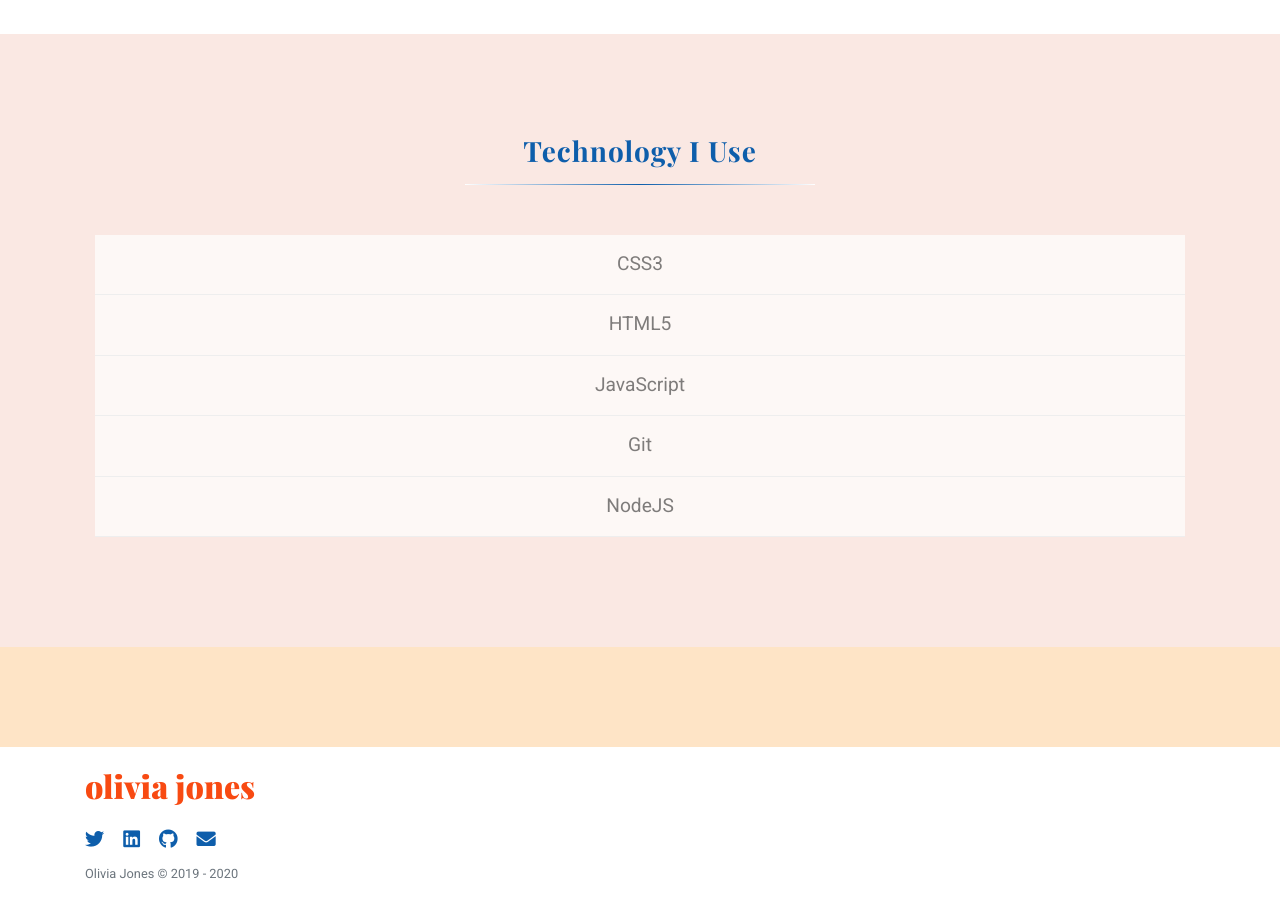
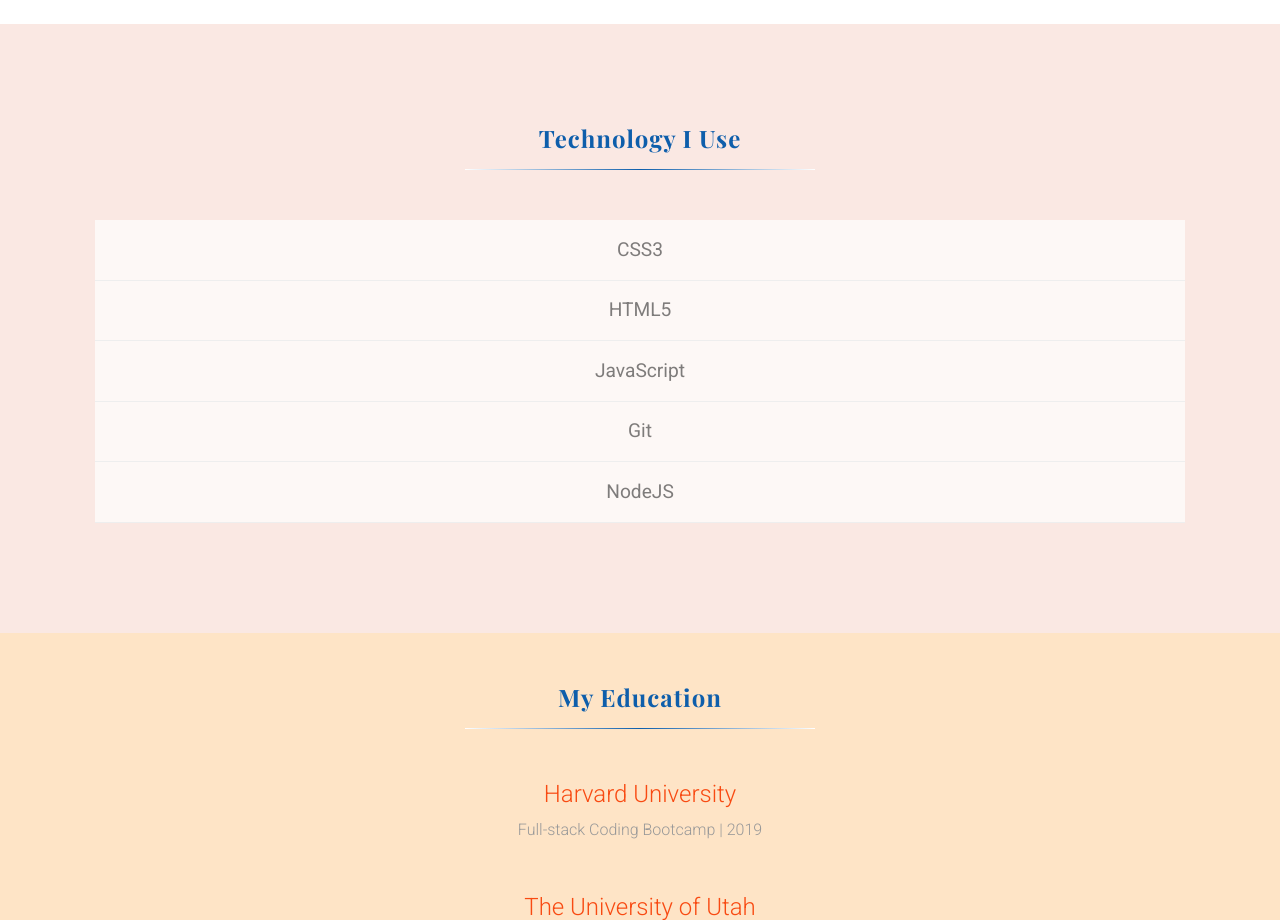
Before and after one commit to acd37/er-portfolio-03, a plain HTML site: page index.html in a window 1280 px wide. Shown: the part 1880-2800 px from the top of the page. Drawn offline with nearby package versions, Linux system fonts and the light colour scheme.

Commit message:
adds education section

```diff
--- a/assets/css/app.css
+++ b/assets/css/app.css
@@ -17,7 +17,10 @@
 
 h3 {
     font-family: 'Playfair Display', serif;
+    font-size: 1.5rem;
     letter-spacing: 1px;
+    text-align: center;
+    color: #0e5eab;
 }
 
 h5 {
@@ -35,6 +38,15 @@
 .btn-primary:focus {
     background-color: #f39d9b !important;
     border-color: #f39d9b !important;
+}
+
+.title-underline{
+    border: 0;
+    height: 1px;
+    background: #333;
+    background-image: linear-gradient(to right, #fff, #0e5eab, #fff);
+    max-width: 350px;
+    margin-bottom: 50px;
 }
 
 .fragment {
@@ -93,10 +105,6 @@
     color: #0e5eab;
 }
 
-.fragment-three h3 {
-    text-align: center;
-}
-
 .fragment-three .carousel {
     max-width: 800px;
 }
@@ -116,32 +124,13 @@
     background-color: #f84a12 !important;
 }
 
-.fragment-three .title-underline{
-    border: 0;
-    height: 1px;
-    background: #333;
-    background-image: linear-gradient(to right, #fff, #0e5eab, #fff);
-    max-width: 350px;
-    margin-bottom: 50px;
-}
-
 .fragment-four {
     background-color: #fae8e3;
     color: #0e5eab;
 }
-.fragment-four h3 {
-    text-align: center;
-}
+
 .fragment-four i {
     color: #f84a12;
-}
-.fragment-four .title-underline{
-    border: 0;
-    height: 1px;
-    background: #333;
-    background-image: linear-gradient(to right, #fff, #0e5eab, #fff);
-    max-width: 350px;
-    margin-bottom: 50px;
 }
 
 .fragment-four .labels {
@@ -168,6 +157,21 @@
 .fragment-five {
     background-color: #fee4c6;
     padding: 50px;
+    color: #f84a12;
+    text-align: center;
+}
+
+
+.fragment-five h5 {
+    font-weight: 300;
+    line-height: 1.3;
+}
+
+
+.fragment-five .credential {
+    color: #999;
+    margin-bottom: 50px;
+    font-weight: 300;
 }
 
 .fragment-six {
--- a/index.html
+++ b/index.html
@@ -112,7 +112,15 @@
 
         </section>
         <section class="fragment fragment-five">
+            <h3>My Education</h3>
+            <hr class="title-underline">
+            <div class="container">
+                <h5> Harvard University</h5>
+                <p class="credential"> Full-stack Coding Bootcamp | 2019</p>
+                <h5> The University of Utah</h5>
+                <p class="credential"> B.A. Political Science | 2010 - 2014</p>
 
+            </div>
         </section>
 
     </main>
```
